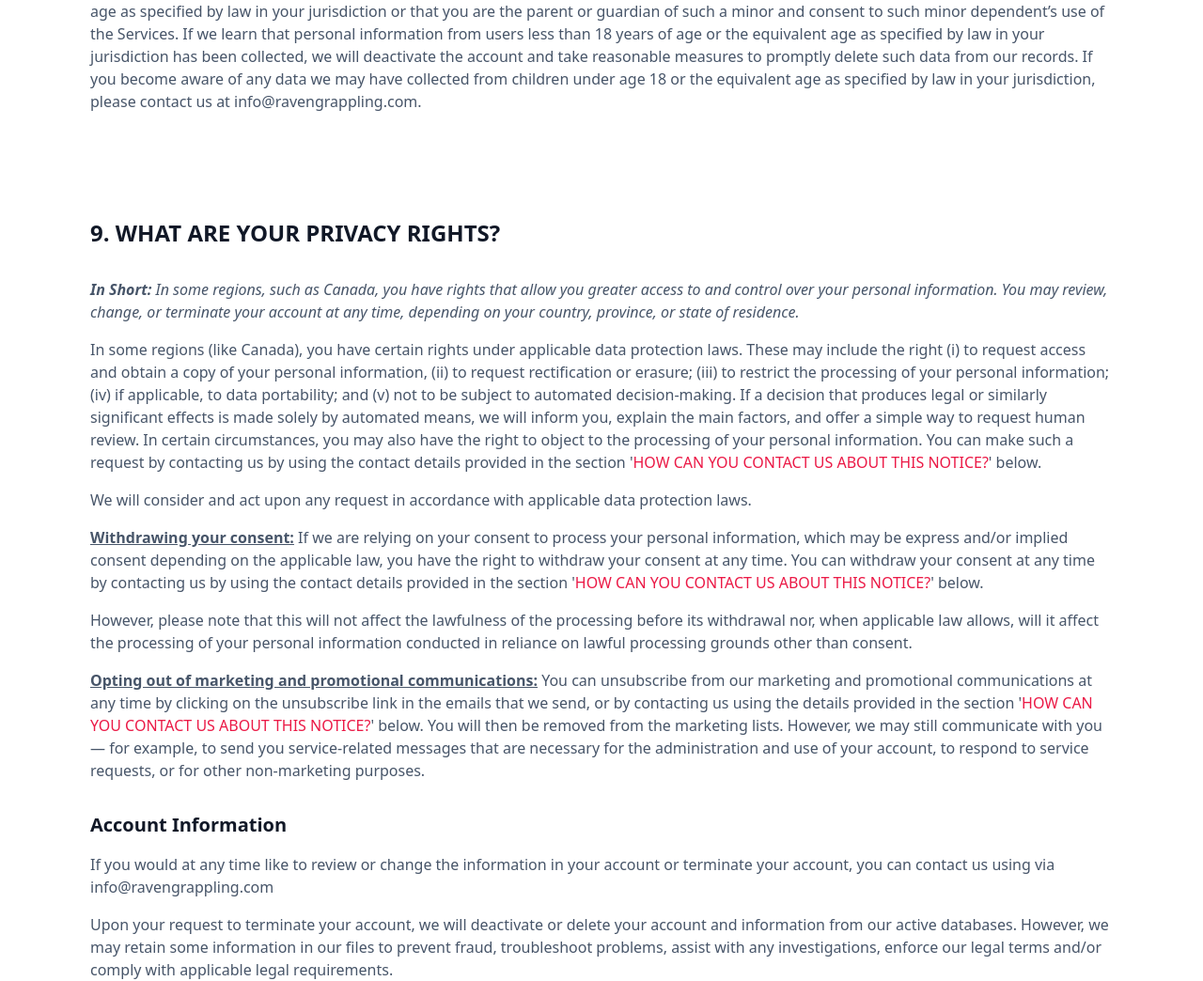
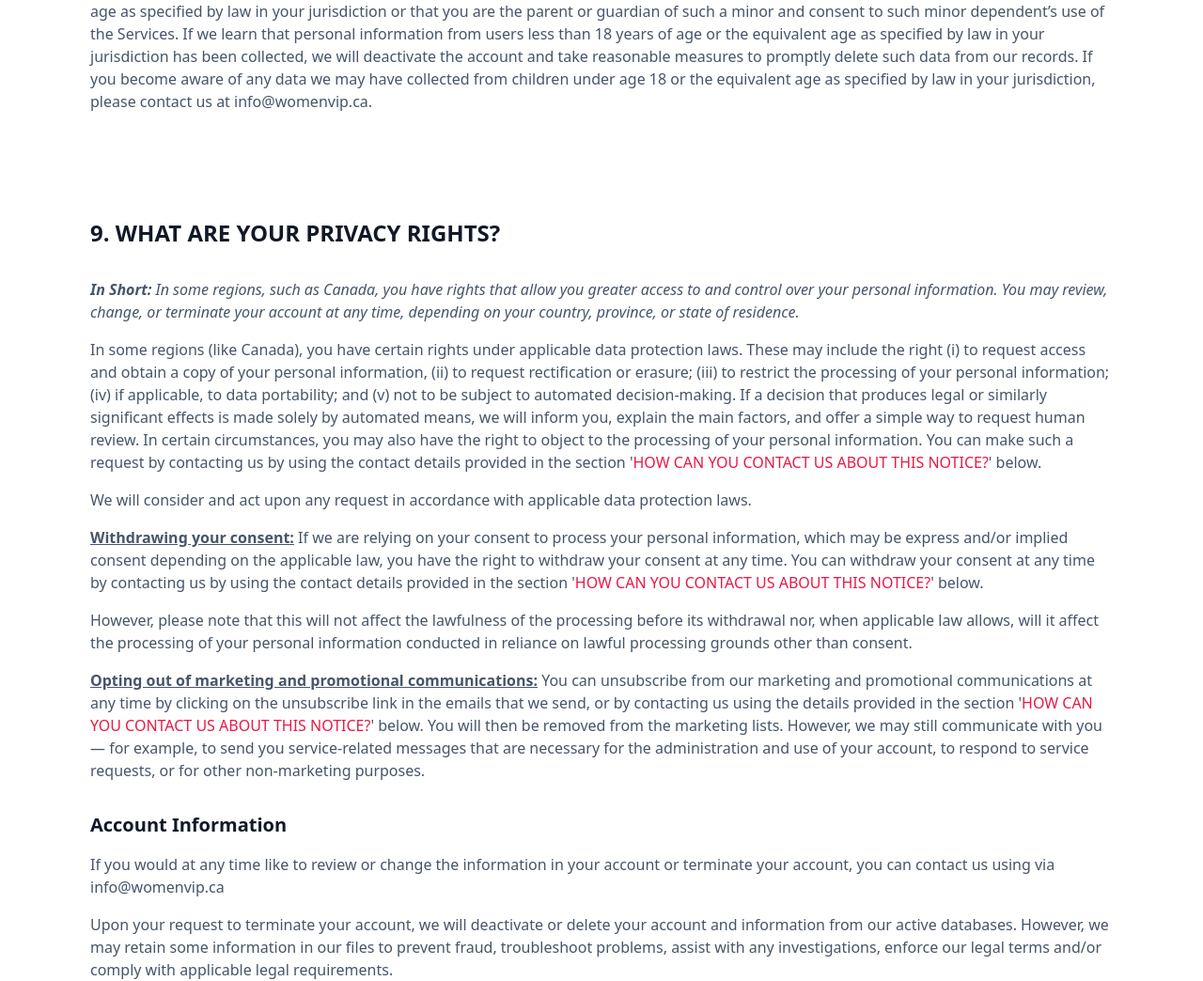
Before and after one commit to TGA-Academy/TGA-Academy.github.io, a Jekyll site: the page built from pages/privacy-policy.html, in a window 1280 px wide and 1400 px high, scrolled down 5211 px. Shown: the part 307-1351 px from the top of the window at 94% size. Built offline with Jekyll 4.4.1, drawn with Linux system fonts in a browser that asks for light colours; some of the changed text lies outside the part shown.

Commit message:
adjusted policy

```diff
--- a/pages/privacy-policy.html
+++ b/pages/privacy-policy.html
@@ -21,7 +21,7 @@ permalink: /privacy-policy
   <ul>
     <li>
       Visit our website at
-      <a href="https://www.ravengrappling.com">https://www.ravengrappling.com</a> or any website of ours that links to this Privacy Notice
+      <a href="https://www.womenvip.ca">https://www.womenvip.ca</a> or any website of ours that links to this Privacy Notice
     </li>
     <li>
       Engage with us in other related ways, including any sales, marketing, or events
@@ -29,7 +29,7 @@ permalink: /privacy-policy
   </ul>
 
   <p>
-    <strong>Questions or concerns?&nbsp;</strong>Reading this Privacy Notice will help you understand your privacy rights and choices. We are responsible for making decisions about how your personal information is processed. If you do not agree with our policies and practices, please do not use our Services. If you still have any questions or concerns, please contact us at info@ravengrappling.com.
+    <strong>Questions or concerns?&nbsp;</strong>Reading this Privacy Notice will help you understand your privacy rights and choices. We are responsible for making decisions about how your personal information is processed. If you do not agree with our policies and practices, please do not use our Services. If you still have any questions or concerns, please contact us at info@womenvip.ca.
   </p>
 </section>
 
@@ -327,7 +327,7 @@ permalink: /privacy-policy
   </p>
 
   <p>
-    We do not knowingly collect, solicit data from, or market to children under 18 years of age or the equivalent age as specified by law in your jurisdiction, nor do we knowingly sell such personal information. By using the Services, you represent that you are at least 18 or the equivalent age as specified by law in your jurisdiction or that you are the parent or guardian of such a minor and consent to such minor dependent&rsquo;s use of the Services. If we learn that personal information from users less than 18 years of age or the equivalent age as specified by law in your jurisdiction has been collected, we will deactivate the account and take reasonable measures to promptly delete such data from our records. If you become aware of any data we may have collected from children under age 18 or the equivalent age as specified by law in your jurisdiction, please contact us at info@ravengrappling.com.
+    We do not knowingly collect, solicit data from, or market to children under 18 years of age or the equivalent age as specified by law in your jurisdiction, nor do we knowingly sell such personal information. By using the Services, you represent that you are at least 18 or the equivalent age as specified by law in your jurisdiction or that you are the parent or guardian of such a minor and consent to such minor dependent&rsquo;s use of the Services. If we learn that personal information from users less than 18 years of age or the equivalent age as specified by law in your jurisdiction has been collected, we will deactivate the account and take reasonable measures to promptly delete such data from our records. If you become aware of any data we may have collected from children under age 18 or the equivalent age as specified by law in your jurisdiction, please contact us at info@womenvip.ca.
   </p>
 </section>
 
@@ -373,7 +373,7 @@ permalink: /privacy-policy
   <h3>Account Information</h3>
 
   <p>
-    If you would at any time like to review or change the information in your account or terminate your account, you can contact us using via info@ravengrappling.com
+    If you would at any time like to review or change the information in your account or terminate your account, you can contact us using via info@womenvip.ca
   </p>
 
   <p>
@@ -388,7 +388,7 @@ permalink: /privacy-policy
   </p>
 
   <p>
-    If you have questions or comments about your privacy rights, you may email us at info@ravengrappling.com.
+    If you have questions or comments about your privacy rights, you may email us at info@womenvip.ca.
   </p>
 </section>
 
@@ -419,10 +419,10 @@ permalink: /privacy-policy
   <h2>12. HOW CAN YOU CONTACT US ABOUT THIS NOTICE?</h2>
 
   <p>
-    If you have questions or comments about this notice, you may email us at info@ravengrappling.com or&nbsp;contact us by post at:
+    If you have questions or comments about this notice, you may email us at info@womenvip.ca or&nbsp;contact us by post at:
   </p>
   <p>
-    Raven Grappling<br>
+    Women VIP<br>
     1066C Austin Ave<br>
     Coquitlam, British Columbia V3K 3P3<br>
     Canada
@@ -432,6 +432,6 @@ permalink: /privacy-policy
 <section id="request">
   <h2>13. HOW CAN YOU REVIEW, UPDATE, OR DELETE THE DATA WE COLLECT FROM YOU?</h2>
   <p>
-    Based on the applicable laws of your country, you may have the right to request access to the personal information we collect from you, details about how we have processed it, correct inaccuracies, or delete your personal information. You may also have the right to withdraw your consent to our processing of your personal information. These rights may be limited in some circumstances by applicable law. To request to review, update, or delete your personal information, please email info@ravengrappling.com
+    Based on the applicable laws of your country, you may have the right to request access to the personal information we collect from you, details about how we have processed it, correct inaccuracies, or delete your personal information. You may also have the right to withdraw your consent to our processing of your personal information. These rights may be limited in some circumstances by applicable law. To request to review, update, or delete your personal information, please email info@womenvip.ca
   </p>
 </section>
```
Also changed, not shown: other parts of pages/privacy-policy.html (+2 -2 lines).
